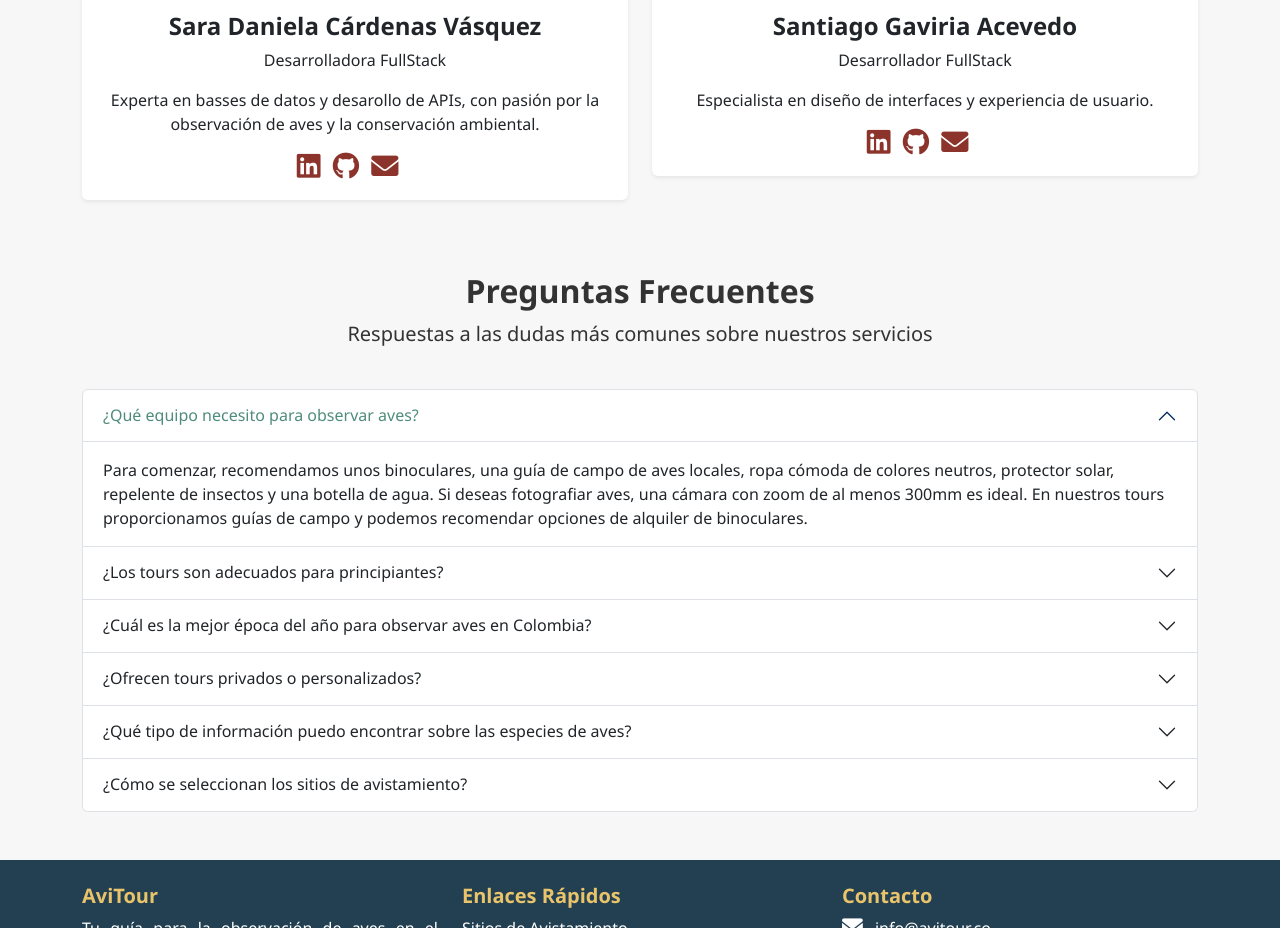
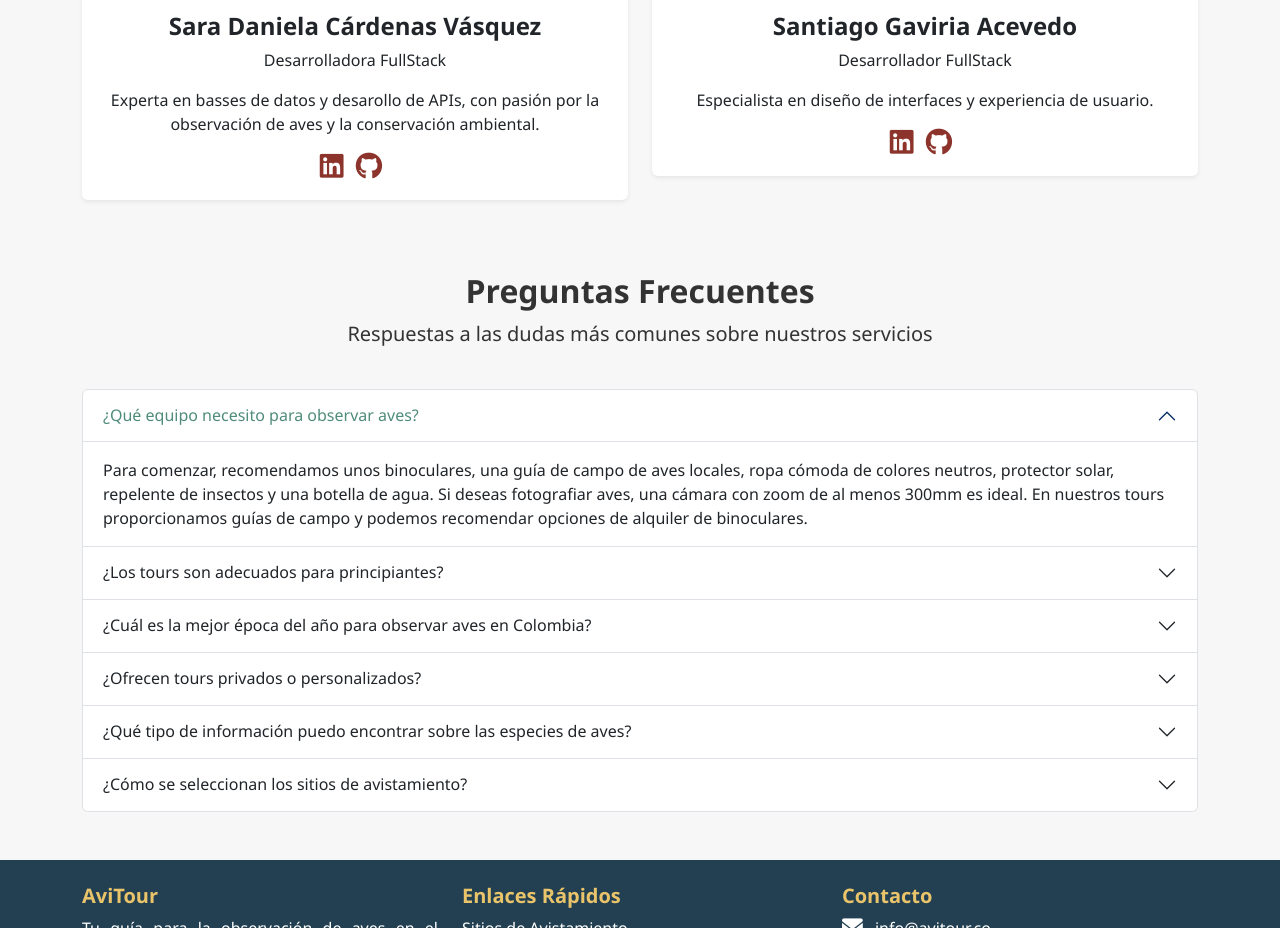
Before and after one commit to dende322/AviTour, a plain HTML site: page pages/contacto.html in a window 1280 px wide. Shown: the part 2140-3068 px from the top of the page. Drawn offline with nearby package versions, Linux system fonts and the light colour scheme.

Commit message:
modificacion links de contacto

```diff
--- a/js/main.js
+++ b/js/main.js
@@ -1,5 +1,6 @@
 // Crear arrays para almacenar los datos de los sitios, especies, eventos y galería
 function loadData() {
+  localStorage.setItem("dark-mode", "inactive");
   if (!localStorage.getItem("sites")) {
     localStorage.setItem(
       "sites",
@@ -352,7 +353,7 @@ function loadFeaturedSites() {
     html += `
             <div class="col-md-4">
                 <div class="card site-card h-100">
-                    <img src="${site.image}" class="card-img-top" alt="${site.name}">
+                    <img src="../${site.image}" class="card-img-top" alt="${site.name}">
                     <div class="card-body">
                         <h5 class="card-title">${site.name}</h5>
                         <p class="card-text"><i class="bi bi-geo-alt"></i> ${site.location}</p>
@@ -376,7 +377,7 @@ function loadFeaturedSpecies() {
     html += `
             <div class="col-md-4">
                 <div class="card h-100 species-card">
-                    <img src="${species.image}" class="card-img-top" alt="${species.name}">
+                    <img src="../${species.image}" class="card-img-top" alt="${species.name}">
                     <div class="card-body">
                         <h4 class="card-title">${species.name}</h4>
                         <p class="card-text"><em>${species.scientificName}</em></p>
@@ -1124,7 +1125,7 @@ function loadGallery() {
           <div class="card-body">
             <h5 class="card-title">${image.title}</h5>
             <p class="card-text">
-              <i class="bi bi-geo-alt-fill icon-site-link"></i><a class="site-link" href="sitios.html?id=${site.id}">${site.name}</a><br>
+              <i class="bi bi-geo-alt-fill icon-site-link"></i><a class="site-link" href="sitios.html?id=${site?.id}">${site?.name}</a><br>
               <i class="bi bi-calendar-event"></i> ${formattedDate}<br>
               <i class="bi bi-camera"></i> ${image.photographer}
             </p>
@@ -1243,7 +1244,7 @@ function changeDarkMode() {
 
   function disableDarkMode() {
     document.body.classList.remove("dark-mode");
-    localStorage.setItem("dark-mode", null);
+    localStorage.setItem("dark-mode", "inactive");
     chartsColor();
   }
 
--- a/pages/contacto.html
+++ b/pages/contacto.html
@@ -263,9 +263,17 @@
                 la observación de aves y la conservación ambiental.
               </p>
               <div class="social-icons">
-                <a href="#" class="me-2"><i class="fab fa-linkedin"></i></a>
-                <a href="#" class="me-2"><i class="fab fa-github"></i></a>
-                <a href="#"><i class="fas fa-envelope"></i></a>
+                <a
+                  href="https://www.linkedin.com/in/sara-cardenas/"
+                  class="me-2"
+                  ><i class="fab fa-linkedin"></i
+                ></a>
+                <a
+                  href="https://github.com/saracds"
+                  target="_blank"
+                  class="me-2"
+                  ><i class="fab fa-github"></i
+                ></a>
               </div>
             </div>
           </div>
@@ -285,9 +293,14 @@
                 Especialista en diseño de interfaces y experiencia de usuario.
               </p>
               <div class="social-icons">
-                <a href="#" class="me-2"><i class="fab fa-linkedin"></i></a>
-                <a href="#" class="me-2"><i class="fab fa-github"></i></a>
-                <a href="#"><i class="fas fa-envelope"></i></a>
+                <a
+                  href="www.linkedin.com/in/santiago-gaviria-acevedo-desarrollador"
+                  class="me-2"
+                  ><i class="fab fa-linkedin"></i
+                ></a>
+                <a href="https://github.com/dende322" class="me-2"
+                  ><i class="fab fa-github"></i
+                ></a>
               </div>
             </div>
           </div>
```
Also changed, not shown: index.html (+17 -5 lines).
